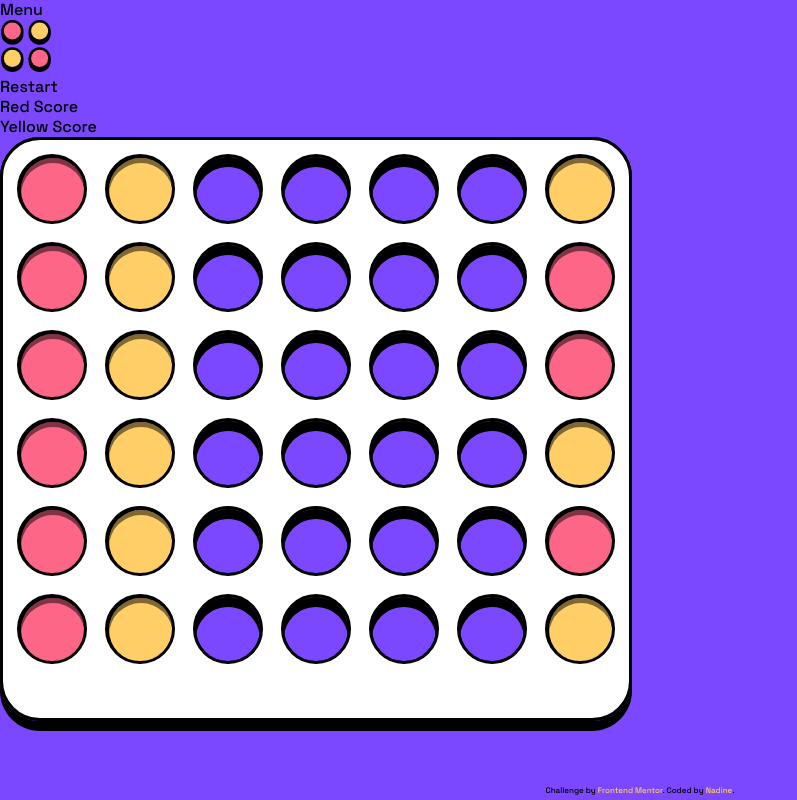
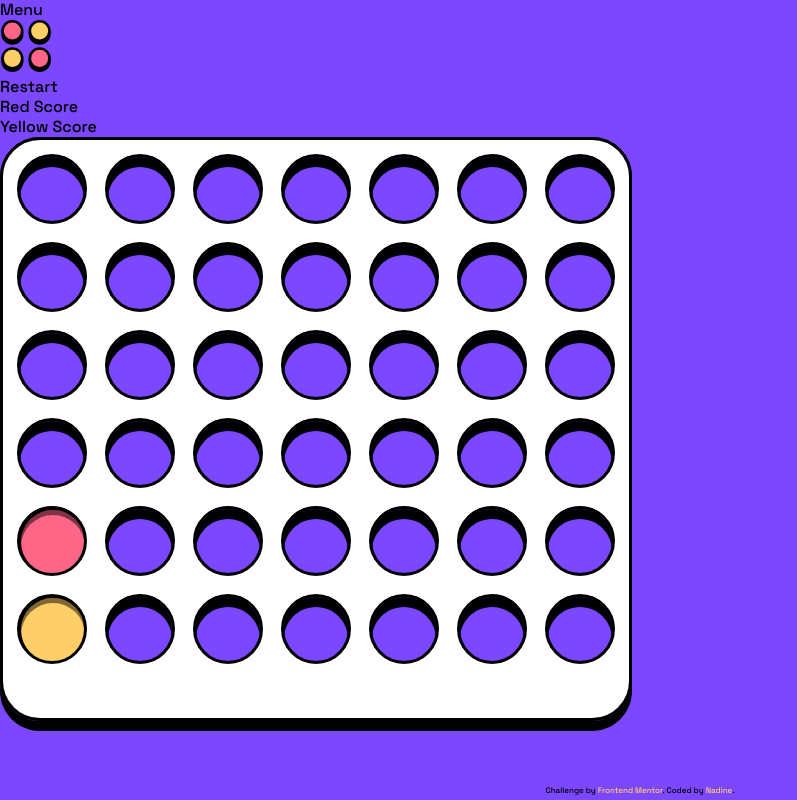
Before and after one commit to nadlgit/fmchallenge-connect-four-game, a React (Vite) app: page / in a window 1280 px wide. Both pictures are taken after a click on the button "PLAY VS CPU". Shown: the whole page, without its empty margins (0-797 px from the left). Built offline with nearby package versions, Linux system fonts and the light colour scheme.

Commit message:
feat: counter drop animation

```diff
--- a/src/components/game/board/board.module.css
+++ b/src/components/game/board/board.module.css
@@ -5,11 +5,12 @@
   --grid-black-layer-height: 20rem;
   --grid-white-layer-height: 19.375rem;
   --grid-gap: 0.375rem;
-  --grid-cell-width: 2.5625rem;
+  --counter-width: 2.5625rem;
+  --counter-height: 2.875rem;
   position: relative;
   display: grid;
-  grid-template-rows: repeat(6, var(--grid-cell-width));
-  grid-template-columns: repeat(7, var(--grid-cell-width));
+  grid-template-rows: repeat(6, var(--counter-width));
+  grid-template-columns: repeat(7, var(--counter-width));
   gap: var(--grid-gap);
   padding: var(--grid-gap);
 }
@@ -32,12 +33,32 @@
 .cell {
   --counter-red-url: url('./counter-red-small.svg');
   --counter-yellow-url: url('./counter-yellow-small.svg');
+  width: var(--counter-width);
+  height: var(--counter-height);
 }
 .cell[data-content='R'] {
   background-image: var(--counter-red-url);
 }
 .cell[data-content='Y'] {
   background-image: var(--counter-yellow-url);
+}
+
+.cell.dropping {
+  animation: drop var(--drop-duration) ease-in;
+}
+@keyframes drop {
+  0% {
+    transform: translateY(calc(-1 * var(--drop-offset) * (var(--counter-width) + var(--grid-gap))));
+  }
+  80% {
+    transform: translateY(0);
+  }
+  90% {
+    transform: translateY(calc(-1 * var(--grid-gap)));
+  }
+  100% {
+    transform: translateY(0);
+  }
 }
 
 @media screen and (min-width: 40rem) and (min-height: 37.5rem) {
@@ -48,7 +69,8 @@
     --grid-black-layer-height: 37.125rem;
     --grid-white-layer-height: 36.5rem;
     --grid-gap: 1.125rem;
-    --grid-cell-width: 4.375rem;
+    --counter-width: 4.375rem;
+    --counter-height: 4.6875rem;
   }
   .cell {
     --counter-red-url: url('./counter-red-large.svg');
--- a/src/components/game/board/board.tsx
+++ b/src/components/game/board/board.tsx
@@ -5,18 +5,29 @@ type BoardProps = {};
 export const Board = ({}: BoardProps) => {
   //prettier-ignore
   const grid = [
-    'R', 'Y', '', '', '', '', 'Y',
-    'R', 'Y', '', '', '', '', 'R',
-    'R', 'Y', '', '', '', '', 'R',
-    'R', 'Y', '', '', '', '', 'Y',
-    'R', 'Y', '', '', '', '', 'R',
-    'R', 'Y', '', '', '', '', 'Y'
+    undefined, undefined, undefined, undefined, undefined, undefined, undefined,
+    undefined, undefined, undefined, undefined, undefined, undefined, undefined,
+    undefined, undefined, undefined, undefined, undefined, undefined, undefined,
+    undefined, undefined, undefined, undefined, undefined, undefined, undefined,
+    { color: 'R', dropOffset: 5 }, undefined, undefined, undefined, undefined, undefined, undefined,
+    { color: 'Y' }, undefined, undefined, undefined, undefined, undefined, undefined
   ];
   return (
     <div className={styles.grid}>
-      {grid.map((cell) => (
-        <div className={styles.cell} data-content={cell} />
-      ))}
+      {grid.map((cell) => {
+        const cssClasses = [styles.cell];
+        let inlineStyle = {};
+        if (cell?.dropOffset !== undefined) {
+          cssClasses.push(styles.dropping);
+          inlineStyle = {
+            '--drop-offset': cell.dropOffset,
+            '--drop-duration': `${0.2 * cell.dropOffset}s`,
+          };
+        }
+        return (
+          <div className={cssClasses.join(' ')} data-content={cell?.color} style={inlineStyle} />
+        );
+      })}
     </div>
   );
 };
```
